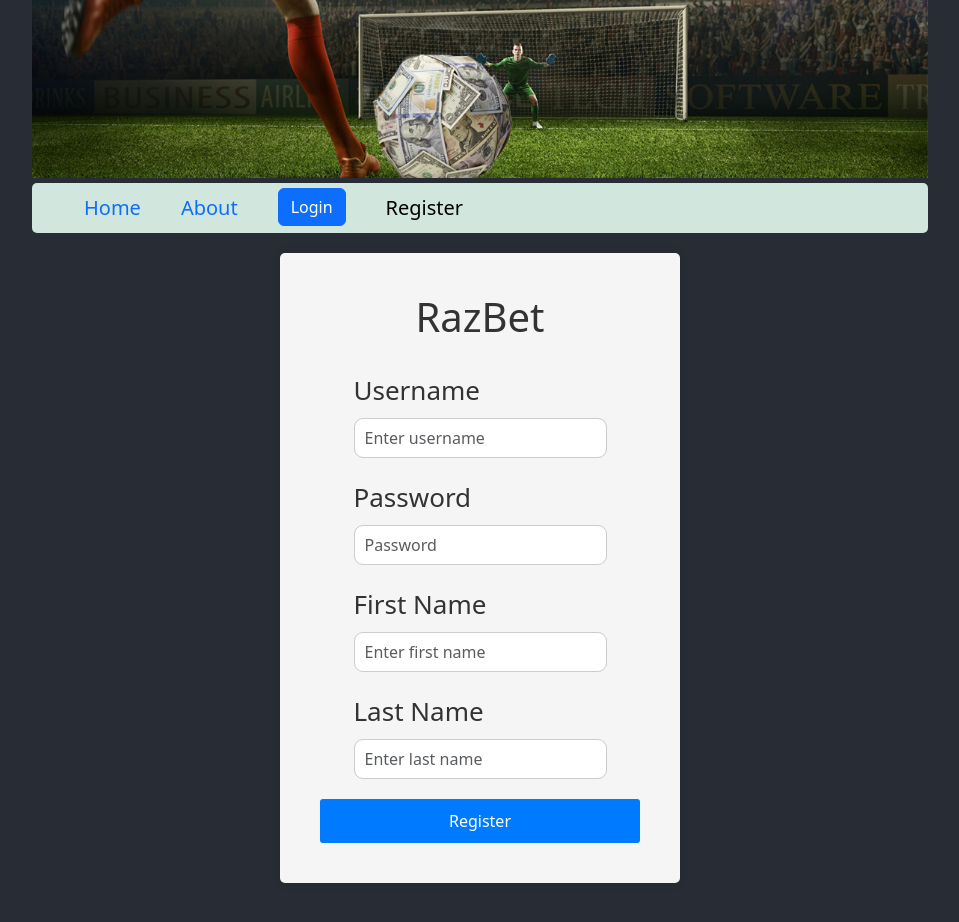
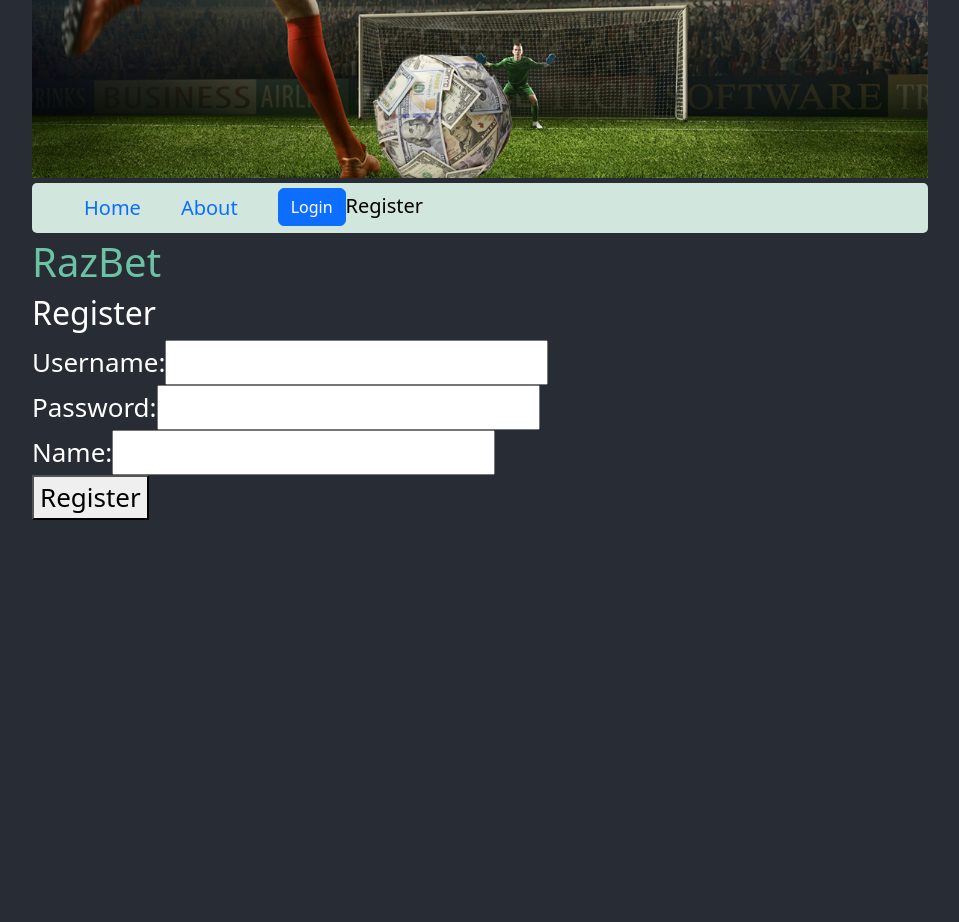
Before and after one commit to razvan712/BettingOddsProject, a React (Create React App) app: page /register in a window 1280 px wide. Shown: the top 922 px of the page, without its empty margins (160-1119 px from the left). After the commit the page ends 800 px from the top, so only its background shows below. Built offline with nearby package versions, Linux system fonts and the light colour scheme.

Commit message:
REFactor use context

```diff
--- a/package.json
+++ b/package.json
@@ -11,6 +11,7 @@
     "jwt-decode": "^3.1.2",
     "react": "^18.2.0",
     "react-bootstrap": "^2.7.4",
+    "react-cookie": "^6.1.1",
     "react-dom": "^18.2.0",
     "react-hook-form": "^7.45.1",
     "react-query": "^3.39.3",
--- a/src/components/LoginModal.js
+++ b/src/components/LoginModal.js
@@ -1,45 +1,45 @@
-// LoginModal.js
-import React, { useContext , useRef} from "react";
+import React, { useContext, useState } from "react";
 import { Modal, Button, Form } from "react-bootstrap";
 import { AuthContext } from "../contexts/AuthContext";
-
+import { useCookies } from "react-cookie";
+import axios from "axios";
+import { useNavigate } from "react-router-dom";
 
 const LoginModal = () => {
-  const { setShow, username, setUsername, password, setPassword, show, handleClose, setToken, setFirstname, setLastname } =
-    useContext(AuthContext);
+  const [_, setCookies] = useCookies(["access_token"]);
+  const [username, setUsername] = useState("");
+  const [password, setPassword] = useState("");
 
-    const inputRef = useRef(null);
+  const { show, setShow , setName} = useContext(AuthContext);
+  const navigate = useNavigate();
 
-    const data={
-      token: "123456789",
-       user: {firstname: "joe",
-        lastname: "doe",
-        role: "admin",}
+  const handleSubmit = async (event) => {
+    event.preventDefault();
+
+    try {
+      const result = await axios.post("http://localhost:3001/auth/login", {
+        username,
+        password,
+      });
+
+      setCookies("token", result.data.token);
+      setShow(false);  // To close the modal
+      setName(result.data.name);
+      localStorage.setItem("name", result.data.name);
+      navigate("/");
+    } catch (error) {
+      console.error(error);
+      alert("Wrong username or password");  // Assuming any error is an auth failure, you may need more specific error handling
     }
-
-    const handleSubmit = (e) => {
-        e.preventDefault();
-     if(username === "admin" && password === "admin") {
-      localStorage.setItem("token", data.token);
-         setToken(data.token);
-         setFirstname(data.user.firstname);
-          setLastname(data.user.lastname);
-
-        handleClose();
-
-        }
-        alert("wrong username or password")
-        // console.log(username, password, 'yyyy')
-
-    }
+  };
 
   return (
-    <Modal show={show} onHide={handleClose}>
+    <Modal show={show} onHide={() => setShow(false)}>
       <Modal.Header closeButton>
         <Modal.Title>Modal heading</Modal.Title>
       </Modal.Header>
       <Modal.Body>
-        <Form  onSubmit={handleSubmit}>
+        <Form onSubmit={handleSubmit}>
           <Form.Group className="mb-3" controlId="usernameInput">
             <Form.Label>Username</Form.Label>
             <Form.Control
@@ -48,11 +48,10 @@ const LoginModal = () => {
               autoFocus
               value={username}
               onChange={(e) => setUsername(e.target.value)}
-              ref={inputRef}
             />
           </Form.Group>
           <Form.Group className="mb-3" controlId="passwordInput">
-            <Form.Label  >Password</Form.Label>
+            <Form.Label>Password</Form.Label>
             <Form.Control
               type="password"
               value={password}
@@ -62,9 +61,8 @@ const LoginModal = () => {
         </Form>
       </Modal.Body>
       <Modal.Footer style={{justifyContent: "center"}}>
-
         <Button variant="primary" onClick={handleSubmit}>
-         Login
+          Login
         </Button>
       </Modal.Footer>
     </Modal>
--- a/src/components/Navbar.js
+++ b/src/components/Navbar.js
@@ -1,4 +1,4 @@
-import React, { useContext, useEffect } from "react";
+import React, { useContext, useEffect, useState } from "react";
 import { AuthContext } from "../contexts/AuthContext";
 import { Link, useLocation } from "react-router-dom";
 import "./Navbar.scss";
@@ -6,29 +6,48 @@ import Button from 'react-bootstrap/Button';
 import LoginModal from "./LoginModal";
 import UserModal from "./UserModal";
 import { get, set } from "react-hook-form";
+import { useCookies } from "react-cookie";
 
 const Navbar = () => {
   const location = useLocation();
-  const { token, setShow, setShowLogout, firstname, setToken } = useContext(AuthContext);
+  const { token, setShow, setShowLogout, setToken , name, setName} = useContext(AuthContext);
+  // const [name, setName] = useState('');
+  const [cookies, setCookie] = useCookies(["token"]);
+
 
   const handleShow = () => {
     setShow(true);
   }
 
   const getToken = () => {
-    return localStorage.getItem("token");
+    console.log(cookies.token, 'special');
+    return cookies.token;
   }
 
 
 
+
   useEffect(() => {
-    const token = getToken();
-    setToken(token);
+    if (cookies.token) {
+      setToken(cookies.token);
+    }
 
-  }, []);
+    const storedName = localStorage.getItem("name");
+
+    if (storedName) {
+      setName(storedName);
+    }
+  }, [cookies.token]); // Listen for changes in cookies.token
+
+
 
   const handleShowLogout = () => {
     setShowLogout(true);
+
+
+
+
+
   }
 
   return (
@@ -51,20 +70,21 @@ const Navbar = () => {
             </li>
             <li>
               {token === null ? (
+                <>
                 <Button variant="primary" onClick={handleShow}>
                   Login
                 </Button>
+                <Link to="/register" className={location.pathname === "/register" ? "active_link" : ""}>
+                      Register
+                    </Link>
+                    </>
               ) : (
                 <Button variant="primary" onClick={handleShowLogout}>
-                 {firstname}
+                 {name}
                 </Button>
               )}
             </li>
-                { token === null ?(<li>
-                    <Link to="/register" className={location.pathname === "/register" ? "active_link" : ""}>
-                      Register
-                    </Link>
-                  </li>): null}
+
           </ul>
         </nav>
       </div>
--- a/src/components/Register.js
+++ b/src/components/Register.js
@@ -1,121 +1,86 @@
 import React, { useState, useContext } from "react";
+import { Button, Form, Alert } from "react-bootstrap";
+import { useCookies } from "react-cookie";
+import axios from "axios";
+import { useNavigate } from "react-router-dom";
+import "./Register.scss";
 import { AuthContext } from "../contexts/AuthContext";
-import { Button, Form, Alert } from "react-bootstrap";
-import "./Register.scss";
-import  {useNavigate} from 'react-router-dom';
+
 
 const Register = () => {
+  const [username, setUsername] = useState("");
+  const [password, setPassword] = useState("");
+  const [error, setError] = useState("");
+
+  const [cookies, setCookie] = useCookies(["token"]);
 
   const navigate = useNavigate();
-  const [formData, setFormData] = useState({
-    username: '',
-    password: '',
-    firstname: '',
-    lastname: ''
-  });
-  const [error, setError] = useState("");
-  const { setToken, setFirstname, setLastname, setUserID, setRole } = useContext(AuthContext);
+  const {setToken, setUserID, setName, name} = useContext(AuthContext);
 
-  const handleInputChange = (e) => {
-    const { name, value } = e.target;
-    setFormData({
-      ...formData,
-      [name]: value,
-    });
-  };
-
-  const handleSubmit = (e) => {
-    e.preventDefault();
-
-
-    if (formData.username === 'admin' && formData.password === 'admin') {
-      const dummyToken = 'dummyToken123';
-      const dummyFirstname = 'John';
-      const dummyLastname = 'Doe';
-      const dummyID = '12345';
-      const dummyRole = 'admin';
-
-      setToken(dummyToken);
-      setFirstname(formData.firstname);
-      setLastname(formData.lastname);
-      setUserID(dummyID);
-      setRole(formData.role);
+  const handleSubmit = async (event) => {
+    event.preventDefault();
 
 
 
+    try {
 
-      setFormData({
-        username: '',
-        password: '',
-        firstname: '',
-        lastname: ''
+      console.log("username", username);
+      console.log("password", password);
+     const result= await axios.post("http://localhost:3001/auth/register", {
+        username,
+        password,
+        name,
       });
-      setError('');
-      navigate('/');
+      console.log(result, 'iiiiiiiiiiiiiiiiii');
+      setToken(result.data.token);
+      setUserID(result.data.userID);
+      setName(result.data.name);
+       setCookie("token", result.data.token, { path: "/" });
+        localStorage.setItem("name", result.data.name);
 
-
-
-    } else {
-
-      setError('Registration error: invalid username or password');
+      navigate("/"); // Assuming you have a login route after registering
+    } catch (error) {
+      console.error(error);
+      setError('Registration error');
     }
   };
 
   return (
-    <div className="login-container">
+    <div className="auth-container">
       <h1>RazBet</h1>
       {error && <Alert variant='danger'>{error}</Alert>}
+      <form onSubmit={handleSubmit}>
+        <h2>Register</h2>
+        <div className="form-group">
+          <label htmlFor="username">Username:</label>
+          <input
+            type="text"
+            id="username"
+            value={username}
+            onChange={(event) => setUsername(event.target.value)}
+          />
+        </div>
+        <div className="form-group">
+          <label htmlFor="password">Password:</label>
+          <input
+            type="password"
+            id="password"
+            value={password}
+            onChange={(event) => setPassword(event.target.value)}
+          />
+        </div>
 
-      <Form onSubmit={handleSubmit}>
-      <Form.Group controlId="formBasicUsername">
-          <Form.Label>Username</Form.Label>
-          <Form.Control
+        <div className="form-group">
+          <label htmlFor="name">Name:</label>
+          <input
             type="text"
-            placeholder="Enter username"
-            name="username"
-            value={formData.username}
-            onChange={handleInputChange}
+            id="name"
+            value={name}
+            onChange={(event) => setName(event.target.value)}
           />
-        </Form.Group>
-
-        <Form.Group controlId="formBasicPassword">
-          <Form.Label>Password</Form.Label>
-          <Form.Control
-            type="password"
-            placeholder="Password"
-            name="password"
-            value={formData.password}
-            onChange={handleInputChange}
-          />
-        </Form.Group>
-
-        <Form.Group controlId="formBasicFirstname">
-          <Form.Label>First Name</Form.Label>
-          <Form.Control
-            type="text"
-            placeholder="Enter first name"
-            name="firstname"
-            value={formData.firstname}
-            onChange={handleInputChange}
-          />
-        </Form.Group>
-
-        <Form.Group controlId="formBasicLastname">
-          <Form.Label>Last Name</Form.Label>
-          <Form.Control
-            type="text"
-            placeholder="Enter last name"
-            name="lastname"
-            value={formData.lastname}
-            onChange={handleInputChange}
-          />
-        </Form.Group>
-
-
-        <Button variant="primary" type="submit">
-          Register
-        </Button>
-      </Form>
+        </div>
+        <button type="submit">Register</button>
+      </form>
     </div>
   );
 };
--- a/src/components/UserModal.js
+++ b/src/components/UserModal.js
@@ -2,9 +2,10 @@ import React, { useContext } from "react";
 import { Modal, Button, Form } from "react-bootstrap";
 import { AuthContext } from "../contexts/AuthContext";
 import { set } from "react-hook-form";
+import axios from "axios";
 
-const LoginModal = () => {
-  const { setShowLogout, username, showLogout, setUsername, password, setPassword, show, handleClose, setToken, setFirstname, setLastname, handleCloseLogout,logout } =
+const UserModal = () => {
+  const { setShowLogout, username, showLogout, setUsername, password, setPassword, show, handleClose, setToken,  handleCloseLogout,logout } =
     useContext(AuthContext);
 
     const data={
@@ -16,15 +17,16 @@ const LoginModal = () => {
 
     const handleSubmit = (e) => {
         e.preventDefault();
-     if(username === "admin" && password === "admin") {
+
       localStorage.setItem("token", data.token);
          setToken(data.token);
-         setFirstname(data.user.firstname);
-          setLastname(data.user.lastname);
+
+
 
         handleClose();
 
-        }
+
+
         alert("wrong username or password")
         // console.log(username, password, 'yyyy')
 
@@ -36,26 +38,7 @@ const LoginModal = () => {
         <Modal.Title>Modal heading</Modal.Title>
       </Modal.Header>
       <Modal.Body style={{justifyContent: 'center'}}>
-        {/* <Form  onSubmit={handleSubmit}>
-          <Form.Group className="mb-3" controlId="usernameInput">
-            <Form.Label>Username</Form.Label>
-            <Form.Control
-              type="text"
-              placeholder="username"
-              autoFocus
-              value={username}
-              onChange={(e) => setUsername(e.target.value)}
-            />
-          </Form.Group>
-          <Form.Group className="mb-3" controlId="passwordInput">
-            <Form.Label  >Password</Form.Label>
-            <Form.Control
-              type="password"
-              value={password}
-              onChange={(e) => setPassword(e.target.value)}
-            />
-          </Form.Group>
-        </Form> */}
+
 
         <h1 style={{alignSelf: 'center'}}>User details</h1>
       </Modal.Body>
@@ -69,4 +52,4 @@ const LoginModal = () => {
   );
 };
 
-export default LoginModal;
+export default UserModal;
--- a/src/contexts/AuthContext.js
+++ b/src/contexts/AuthContext.js
@@ -1,4 +1,6 @@
 import React, { createContext, useState } from "react";
+import { useCookies } from "react-cookie";
+
 
 const AuthContext = createContext();
 
@@ -6,13 +8,15 @@ const AuthProvider = ({ children }) => {
   const [token, setToken] = useState(null);
   const [userID, setUserID] = useState(null);
   const [username, setUsername] = useState("Mircea");
-  const [firstname, setFirstname] = useState(null);
-  const [lastname, setLastname] = useState(null);
+  const [name, setName] = useState('');
+
   const [role, setRole] = useState(null);
   const [show, setShow] = useState(false);
   const [password, setPassword] = useState("");
   const [userData, setUserData] = useState(null);
   const [showLogout, setShowLogout] = useState(false);
+  const [cookies, setCookie] = useCookies(["token"]);
+
 
   const handleClose = () => {
 
@@ -37,6 +41,8 @@ const AuthProvider = ({ children }) => {
   const logout = () => {
     setShowLogout(false);
     setToken(null);
+    setCookie("token", null, { path: "/" });
+
   };
 
   const isAuthenticated = () => {
@@ -54,10 +60,9 @@ const AuthProvider = ({ children }) => {
         setUserID,
         username,
         setUsername,
-        firstname,
-        setFirstname,
-        lastname,
-        setLastname,
+        name,
+        setName,
+
         role,
         setRole,
         show,
```
Also changed, not shown: 1 other file (tests, documents, lock files or other folders).
